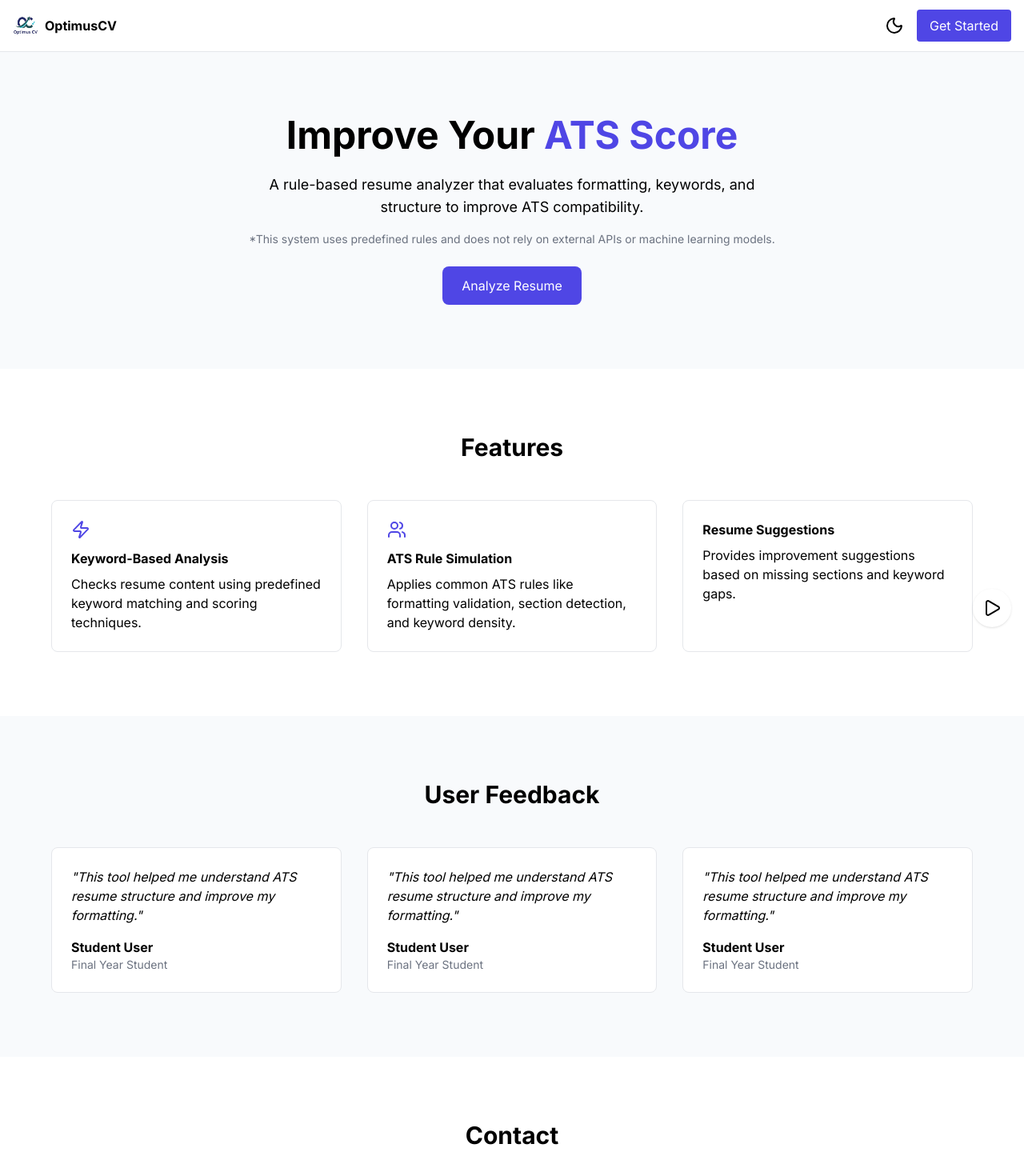
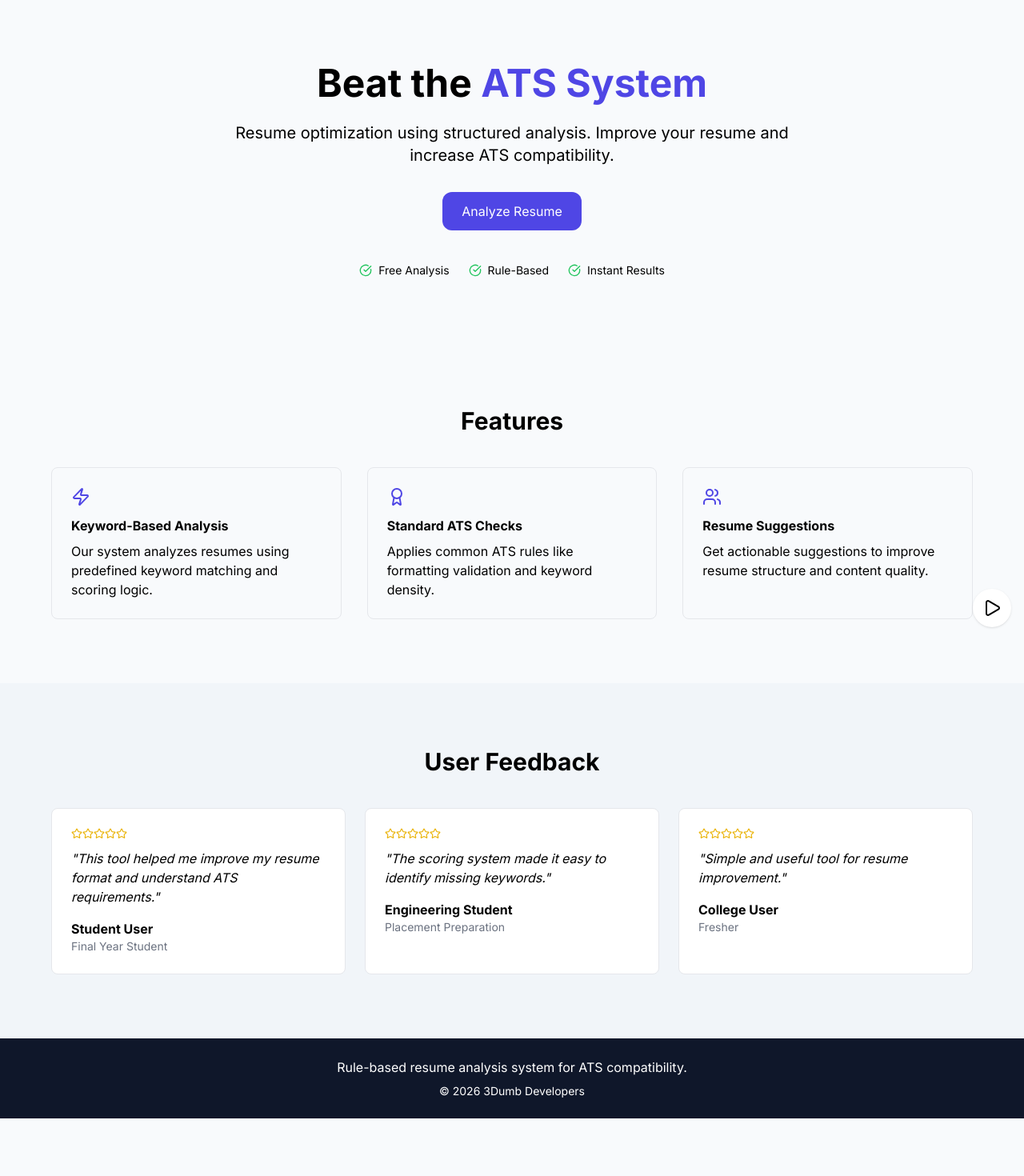
Before and after one commit to himanshujoshi0310/ATS_checker, a React (Vite) app: page / in a window 1280 px wide. Shown: the top 1470 px of the page at 80% size. After the commit the page ends 1398 px from the top, so only its background shows below. Built offline with nearby package versions, Linux system fonts and the light colour scheme.

Commit message:
Update LandingPage.tsx

```diff
--- a/components/LandingPage.tsx
+++ b/components/LandingPage.tsx
@@ -1,5 +1,5 @@
 import React, { useState, useEffect, useRef } from 'react';
-import { Star, CheckCircle, ArrowRight, Users, Zap, Mail, MapPin, Github, Linkedin, Twitter, Sun, Moon, Menu, X, Play, Pause } from 'lucide-react';
+import { Star, CheckCircle, ArrowRight, Users, Award, Zap, Mail, Phone, MapPin, Github, Linkedin, Twitter, Sun, Moon, Menu, X, Play, Pause } from 'lucide-react';
 
 interface LandingPageProps {
   onGetStarted: () => void;
@@ -14,9 +14,7 @@ const LandingPage: React.FC<LandingPageProps> = ({ onGetStarted }) => {
 
   useEffect(() => {
     const saved = localStorage.getItem('theme');
-    if (saved === 'dark' || (!saved && window.matchMedia('(prefers-color-scheme: dark)').matches)) {
-      setIsDark(true);
-    }
+    if (saved === 'dark') setIsDark(true);
   }, []);
 
   useEffect(() => {
@@ -34,71 +32,62 @@ const LandingPage: React.FC<LandingPageProps> = ({ onGetStarted }) => {
   return (
     <div className={`min-h-screen ${isDark ? 'dark bg-slate-900' : 'bg-slate-50'}`}>
 
-      {/* Navbar */}
-      <nav className={`${isDark ? 'bg-slate-800' : 'bg-white'} border-b sticky top-0 z-50`}>
-        <div className="max-w-7xl mx-auto px-4 h-16 flex justify-between items-center">
-          <div className="flex items-center gap-2">
-            <img src="/logo.png" className="w-8 h-8" />
-            <span className={`font-bold ${isDark ? 'text-white' : 'text-black'}`}>OptimusCV</span>
-          </div>
-
-          <div className="flex gap-4 items-center">
-            <button onClick={() => setIsDark(!isDark)}>
-              {isDark ? <Sun /> : <Moon />}
-            </button>
-
-            <button onClick={onGetStarted} className="bg-indigo-600 text-white px-4 py-2 rounded">
-              Get Started
-            </button>
-          </div>
-        </div>
-      </nav>
-
       {/* HERO */}
-      <section className="text-center py-20">
+      <section className="relative py-20 text-center">
         <h1 className="text-5xl font-bold mb-6">
-          Improve Your <span className="text-indigo-600">ATS Score</span>
+          Beat the <span className="text-indigo-600">ATS System</span>
         </h1>
 
-        <p className="text-lg mb-4 max-w-2xl mx-auto">
-          A rule-based resume analyzer that evaluates formatting, keywords, and structure to improve ATS compatibility.
+        <p className="text-xl mb-8 max-w-3xl mx-auto">
+          Resume optimization using structured analysis. Improve your resume and increase ATS compatibility.
         </p>
 
-        <p className="text-sm text-gray-500 mb-6">
-          *This system uses predefined rules and does not rely on external APIs or machine learning models.
-        </p>
+        <div className="flex justify-center gap-4 mb-10">
+          <button onClick={onGetStarted} className="px-6 py-3 bg-indigo-600 text-white rounded-xl">
+            Analyze Resume
+          </button>
+        </div>
 
-        <button onClick={onGetStarted} className="bg-indigo-600 text-white px-6 py-3 rounded-lg">
-          Analyze Resume
-        </button>
+        <div className="flex justify-center gap-6 text-sm">
+          <span className="flex items-center gap-2">
+            <CheckCircle size={16} className="text-green-500" /> Free Analysis
+          </span>
+          <span className="flex items-center gap-2">
+            <CheckCircle size={16} className="text-green-500" /> Rule-Based
+          </span>
+          <span className="flex items-center gap-2">
+            <CheckCircle size={16} className="text-green-500" /> Instant Results
+          </span>
+        </div>
       </section>
 
       {/* FEATURES */}
-      <section className="py-20 bg-white">
-        <h2 className="text-3xl text-center font-bold mb-12">Features</h2>
+      <section className="py-20">
+        <h2 className="text-3xl text-center font-bold mb-10">Features</h2>
 
         <div className="grid md:grid-cols-3 gap-8 max-w-6xl mx-auto">
 
           <div className="p-6 border rounded-lg">
-            <Zap className="text-indigo-600 mb-3" />
+            <Zap className="mb-3 text-indigo-600" />
             <h3 className="font-bold mb-2">Keyword-Based Analysis</h3>
             <p>
-              Checks resume content using predefined keyword matching and scoring techniques.
+              Our system analyzes resumes using predefined keyword matching and scoring logic.
             </p>
           </div>
 
           <div className="p-6 border rounded-lg">
-            <Users className="text-indigo-600 mb-3" />
-            <h3 className="font-bold mb-2">ATS Rule Simulation</h3>
+            <Award className="mb-3 text-indigo-600" />
+            <h3 className="font-bold mb-2">Standard ATS Checks</h3>
             <p>
-              Applies common ATS rules like formatting validation, section detection, and keyword density.
+              Applies common ATS rules like formatting validation and keyword density.
             </p>
           </div>
 
           <div className="p-6 border rounded-lg">
+            <Users className="mb-3 text-indigo-600" />
             <h3 className="font-bold mb-2">Resume Suggestions</h3>
             <p>
-              Provides improvement suggestions based on missing sections and keyword gaps.
+              Get actionable suggestions to improve resume structure and content quality.
             </p>
           </div>
 
@@ -106,44 +95,59 @@ const LandingPage: React.FC<LandingPageProps> = ({ onGetStarted }) => {
       </section>
 
       {/* TESTIMONIALS */}
-      <section className="py-20 bg-slate-50">
-        <h2 className="text-3xl text-center font-bold mb-12">User Feedback</h2>
+      <section className="py-20 bg-slate-100">
+        <h2 className="text-3xl text-center font-bold mb-10">User Feedback</h2>
 
-        <div className="grid md:grid-cols-3 gap-8 max-w-6xl mx-auto">
-          {[1,2,3].map((i) => (
-            <div key={i} className="p-6 border rounded-lg bg-white">
-              <p className="italic mb-4">
-                "This tool helped me understand ATS resume structure and improve my formatting."
-              </p>
-              <p className="font-bold">Student User</p>
-              <p className="text-sm text-gray-500">Final Year Student</p>
+        <div className="grid md:grid-cols-3 gap-6 max-w-6xl mx-auto">
+
+          {[
+            {
+              name: "Student User",
+              role: "Final Year Student",
+              content: "This tool helped me improve my resume format and understand ATS requirements.",
+              rating: 5
+            },
+            {
+              name: "Engineering Student",
+              role: "Placement Preparation",
+              content: "The scoring system made it easy to identify missing keywords.",
+              rating: 5
+            },
+            {
+              name: "College User",
+              role: "Fresher",
+              content: "Simple and useful tool for resume improvement.",
+              rating: 5
+            }
+          ].map((t, i) => (
+            <div key={i} className="p-6 bg-white border rounded-lg">
+              <div className="flex mb-3">
+                {[...Array(t.rating)].map((_, idx) => (
+                  <Star key={idx} size={14} className="text-yellow-500" />
+                ))}
+              </div>
+              <p className="italic mb-4">"{t.content}"</p>
+              <p className="font-bold">{t.name}</p>
+              <p className="text-sm text-gray-500">{t.role}</p>
             </div>
           ))}
-        </div>
-      </section>
 
-      {/* CONTACT */}
-      <section className="py-20 bg-white">
-        <h2 className="text-3xl text-center font-bold mb-12">Contact</h2>
-
-        <div className="max-w-4xl mx-auto">
-          <p>Email: optimuscv@proton.me</p>
-          <p>Location: Mandsaur, MP, India</p>
         </div>
       </section>
 
       {/* FOOTER */}
       <footer className="bg-slate-900 text-white text-center py-6">
-        <p>A rule-based resume analysis system for ATS compatibility.</p>
+        <p>Rule-based resume analysis system for ATS compatibility.</p>
         <p className="text-sm mt-2">© 2026 3Dumb Developers</p>
       </footer>
 
       {/* MUSIC */}
-      <button onClick={toggleMusic} className="fixed bottom-4 right-4 bg-white p-3 rounded-full shadow">
+      <button onClick={toggleMusic} className="fixed bottom-4 right-4 p-3 bg-white rounded-full shadow">
         {isPlaying ? <Pause /> : <Play />}
       </button>
 
       <audio ref={audioRef} src="/music.mp3" loop />
+
     </div>
   );
 };
```
